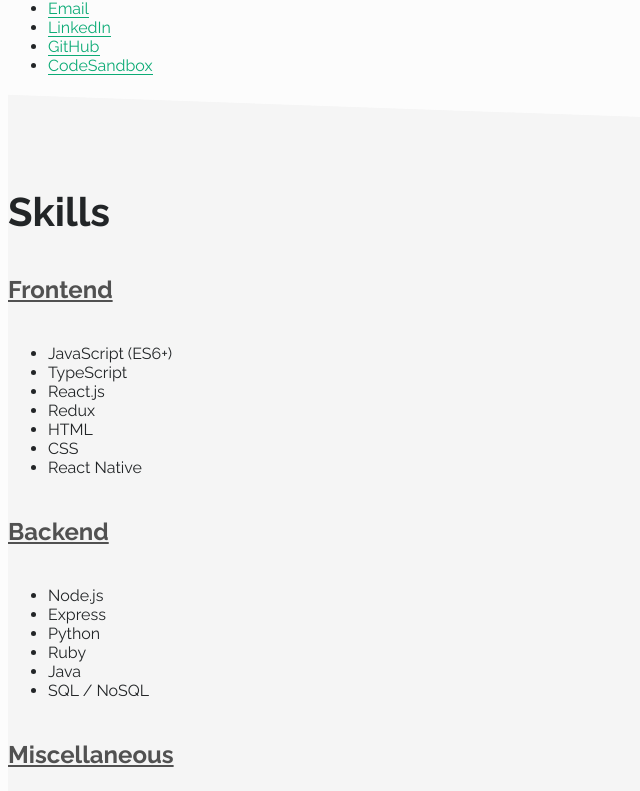
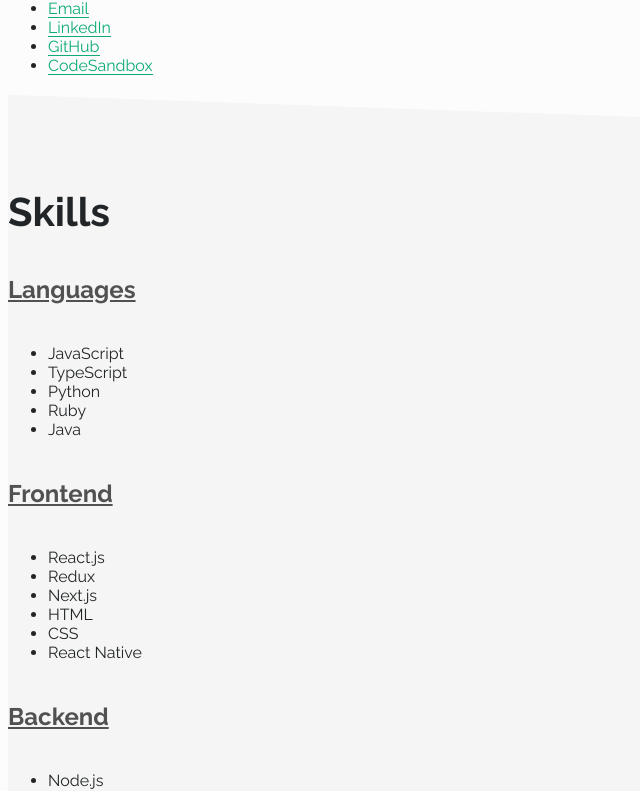
Before and after one commit to rzgry/ryanzegray.dev, a Next.js app: page / in a window 1280 px wide. Shown: the part 479-1270 px from the top of the page, without its empty margins (0-640 px from the left). Built offline with nearby package versions, Linux system fonts and the light colour scheme.

Commit message:
Add langs (#15)

```diff
--- a/components/About/index.js
+++ b/components/About/index.js
@@ -29,7 +29,7 @@ export default function About() {
               as a full stack software engineer. Previously I worked on Voice
               Agent with Watson for{' '}
               <a
-                href="https://cloud.ibm.com/"
+                href="https://www.ibm.com/cloud"
                 target="_blank"
                 rel="noopener noreferrer"
               >
--- a/components/Skills/index.js
+++ b/components/Skills/index.js
@@ -9,30 +9,25 @@ export default function About() {
       <Container id="skills">
         <div className="pt-20">
           <h2>Skills</h2>
-          <div className="flex flex-row flex-wrap justify-between">
+          <div className="grid grid-cols-1 xs:grid-cols-2 sm:flex sm:justify-between">
+            <SkillList
+              title="Languages"
+              skills={['JavaScript', 'TypeScript', 'Python', 'Ruby', 'Java']}
+            />
             <SkillList
               title="Frontend"
               skills={[
-                'JavaScript (ES6+)',
-                'TypeScript',
                 'React.js',
                 'Redux',
+                'Next.js',
                 'HTML',
                 'CSS',
                 'React Native',
               ]}
             />
             <SkillList
-              className="mx-0 xs:mx-4"
               title="Backend"
-              skills={[
-                'Node.js',
-                'Express',
-                'Python',
-                'Ruby',
-                'Java',
-                'SQL / NoSQL ',
-              ]}
+              skills={['Node.js', 'Express', 'Rails', 'SQL / NoSQL ']}
             />
             <SkillList
               title="Miscellaneous"
--- a/package.json
+++ b/package.json
@@ -17,6 +17,6 @@
   "devDependencies": {
     "autoprefixer": "^10.2.5",
     "postcss": "^8.2.12",
-    "tailwindcss": "^2.1.2"
+    "tailwindcss": "^2.2.4"
   }
 }
--- a/tailwind.config.js
+++ b/tailwind.config.js
@@ -2,7 +2,7 @@ const defaultTheme = require('tailwindcss/defaultTheme');
 
 module.exports = {
   purge: ['./pages/**/*.{js,ts,jsx,tsx}', './components/**/*.{js,ts,jsx,tsx}'],
-  darkMode: false, // or 'media' or 'class'
+  darkMode: false,
   theme: {
     screens: {
       xs: '350px',
```
Also changed, not shown: 1 other file (tests, documents, lock files or other folders).
